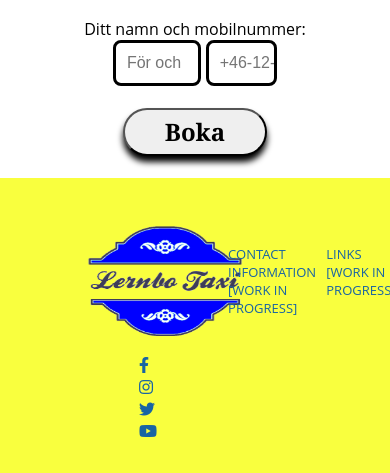
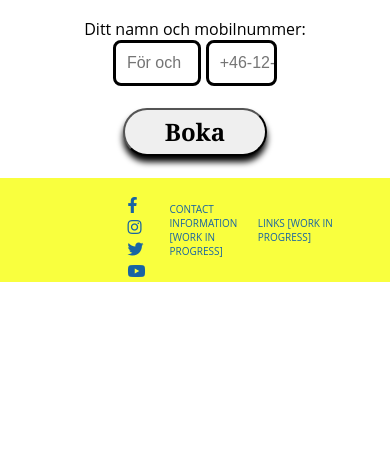
Before and after one commit to TaxiLernbo/TaxiLernbo, a PHP site: page /index.php in a window 390 px wide. Shown: the part 755-1228 px from the top of the page. After the commit the page ends 1037 px from the top, so only its background shows below. Run offline with PHP 8.4, Linux system fonts and the light colour scheme.

Commit message:
lite ny css för minsta query och index

```diff
--- a/index.php
+++ b/index.php
@@ -66,7 +66,7 @@ $bookingForm->validateAndInsertForm();
                 <input type="text" id="name" name="name" placeholder="För och efternamn:"/>
 
                 <label for="phone"></label>
-                <input type="tel" id="phone" name="phone" placeholder="+46-12-345-678" pattern="[0-9]{3}-[0-9]{2}-[0-9]{3}"><br/><br/>
+                <input type="tel" id="phone" name="phone" placeholder="+46-12-345-678" pattern="/[0-9]{10}/"><br/><br/>
 
                 <input type="submit" id="bookingFormSubmit" value="Boka"/><br/><br/>
                 </form>
--- a/styles/general.css
+++ b/styles/general.css
@@ -74,7 +74,7 @@
     background-color: #f9ff3e;
     color: #1864a3;
     width: 100%;
-    height: 35vh;
+    height: auto;
 }
   .footerContent{
   display: flex;
@@ -325,21 +325,36 @@ div.bookingFormBox{
   margin-right: 15vw;
   width: auto;
 }
+.footerContent
+{
+  padding-top: 0vh;
+  align-items: center;
+}
+.footerSections{
+  width: 20%;
+  height: auto;
+}
 #footerContact
 {
-  padding-top: 5vw;
-  padding-left: 18.5vw;
-  font-size: small;
+  padding-top: auto;
+  padding-left: 10.5vw;
+  font-size: x-small;
 }
 #footerLinks
 {
-  padding-top: 5vw;
+  padding-top: auto;
   padding-left: 2.6vw;
-  font-size: small;
+  font-size: x-small;
 }
+
+.footerLogo
+{
+  display: none;
+}
+
 .socialMedia
 {
-  padding-left: 3vw;
+
 }
 }
 @media screen and (min-width: 501px) and (max-width: 900px){
@@ -370,6 +385,7 @@ ul li{
   padding-left: 2.6vw;
   font-size: medium;
 }
+
 .socialMedia
 {
   padding-left: 0vw;
```
